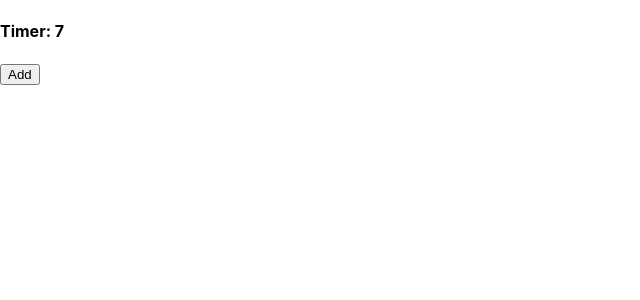
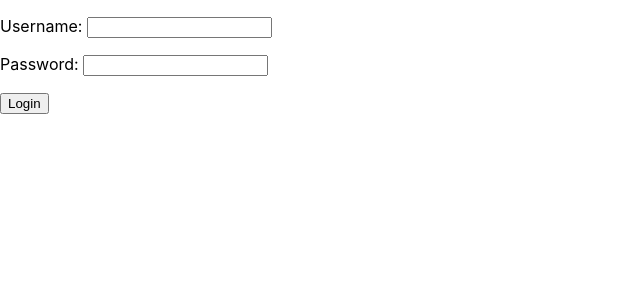
Before and after one commit to iinitz/react-course-itkmitl, a React (Create React App) app in the folder react-101/: page / in a window 1280 px wide. Shown: the top 300 px of the page, without its empty margins (0-640 px from the left). Built offline with nearby package versions, Linux system fonts and the light colour scheme.

Commit message:
login form

```diff
--- /dev/null
+++ b/react-101/src/components/Input.js
@@ -0,0 +1,17 @@
+import React from 'react'
+
+const Input = (props) => {
+  const { type, value, onChange } = props
+  const handleInputChange = (e) => {
+    onChange(e.target.value)
+  }
+  return (
+    <input
+      type={type}
+      value={value}
+      onChange={handleInputChange}
+    />
+  )
+}
+
+export default Input
--- /dev/null
+++ b/react-101/src/components/LoginForm.js
@@ -0,0 +1,31 @@
+import React from 'react'
+import Input from './Input'
+
+const LoginForm = () => {
+  const [username, setUsername] = React.useState('')
+  const [password, setPassword] = React.useState('')
+  const handleSubmit = () => {
+    console.log('submit', { username, password })
+  }
+  return (
+    <form>
+      <p>
+        Username: <Input
+          type="text"
+          value={username}
+          onChange={setUsername}
+        />
+      </p>
+      <p>
+        Password: <Input
+          type="password"
+          value={password}
+          onChange={setPassword}
+        />
+      </p>
+      <button type="button" onClick={handleSubmit}>Login</button>
+    </form>
+  )
+}
+
+export default LoginForm
```
Also changed, not shown: react-101/src/index.js (+5 -3 lines).
